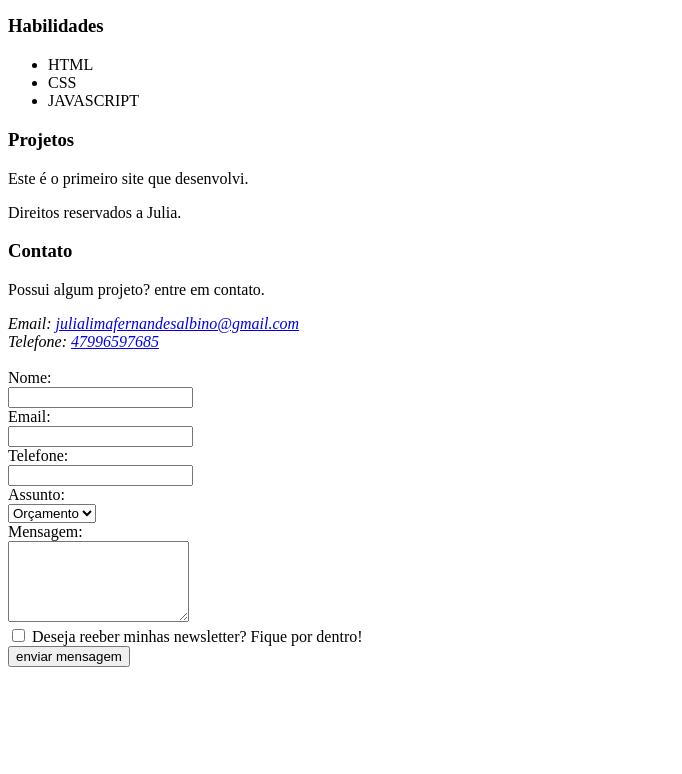
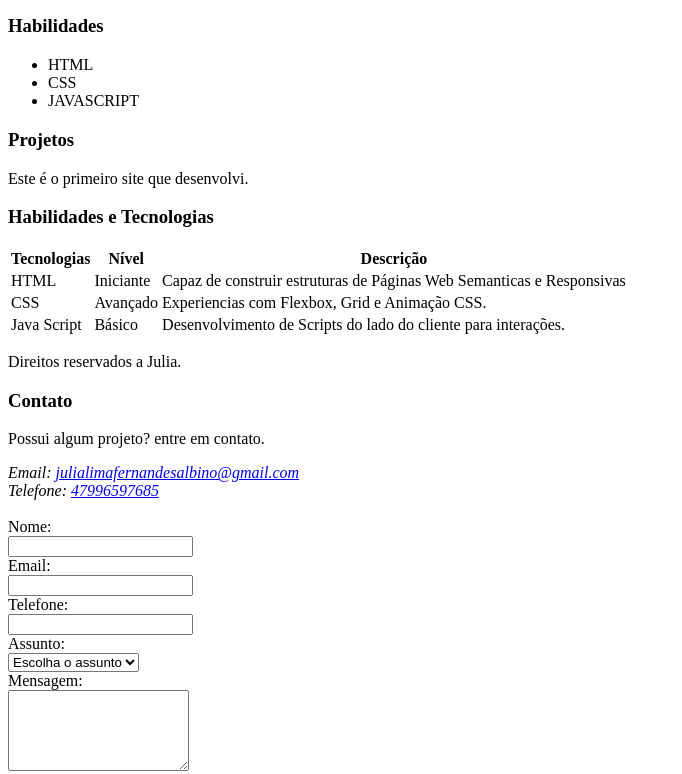
Before and after one commit to julialimafernandesalbino/Site, a plain HTML site: page index.html in a window 1280 px wide. Shown: the part 274-1048 px from the top of the page, without its empty margins (0-682 px from the left). Before the commit the page ends 949 px from the top, so only its background shows below. Drawn offline with Linux system fonts and the light colour scheme.

```diff
--- a/index.html
+++ b/index.html
@@ -40,6 +40,38 @@
         <p> Este é o primeiro site que desenvolvi.</p>
     </article>
 </section>
+<section id="habilidades">
+    <h3>Habilidades e Tecnologias</h3>
+        <table>
+            <thead>
+                <tr>
+                    <th> Tecnologias</th>
+                    <th> Nível </th>
+                    <th> Descrição </th>
+                </tr>
+
+            </thead>
+            <tbody>
+                <tr>
+                    <td> HTML </td>
+                    <td> Iniciante </td>
+                    <td> Capaz de construir estruturas de Páginas Web Semanticas e Responsivas</td>
+                </tr>
+                <tr>
+                    <td> CSS </td>
+                    <td> Avançado </td>
+                    <td> Experiencias com Flexbox, Grid e Animação CSS.</td>
+                </tr>
+                <tr>
+                    <td> Java Script </td>
+                    <td> Básico </td>
+                    <td> Desenvolvimento de Scripts do lado do cliente para interações. </td>
+                </tr>
+            </tbody>
+
+        </table>
+
+</section>
 <footer>
     <p> Direitos reservados a Julia. </p>
     <section id="Contato">
@@ -61,7 +93,8 @@
 
             <label for="assunto">Assunto:</label><br>
             <select name="assunto" id="Assunto">
-                <option value="orçamento">Orçamento</option>
+                <option value="escolha" selected>Escolha o assunto</option>
+                <option value="orcamento">Orçamento</option>
                 <option value="duvidas">Dúvidas</option>
                 <option value="outros">Outros</option>
             </select><br>
@@ -70,7 +103,8 @@
             <input type="checkbox" id="inscricao" name="inscricao">
             <label for="Inscricao">Deseja reeber minhas newsletter? Fique por dentro! </label>
             <br>
-            <input type="submit" value="enviar mensagem">
+            <input type="submit" value="Enviar Mensagem">
+
         </form>
     </section>
 </footer>
```
